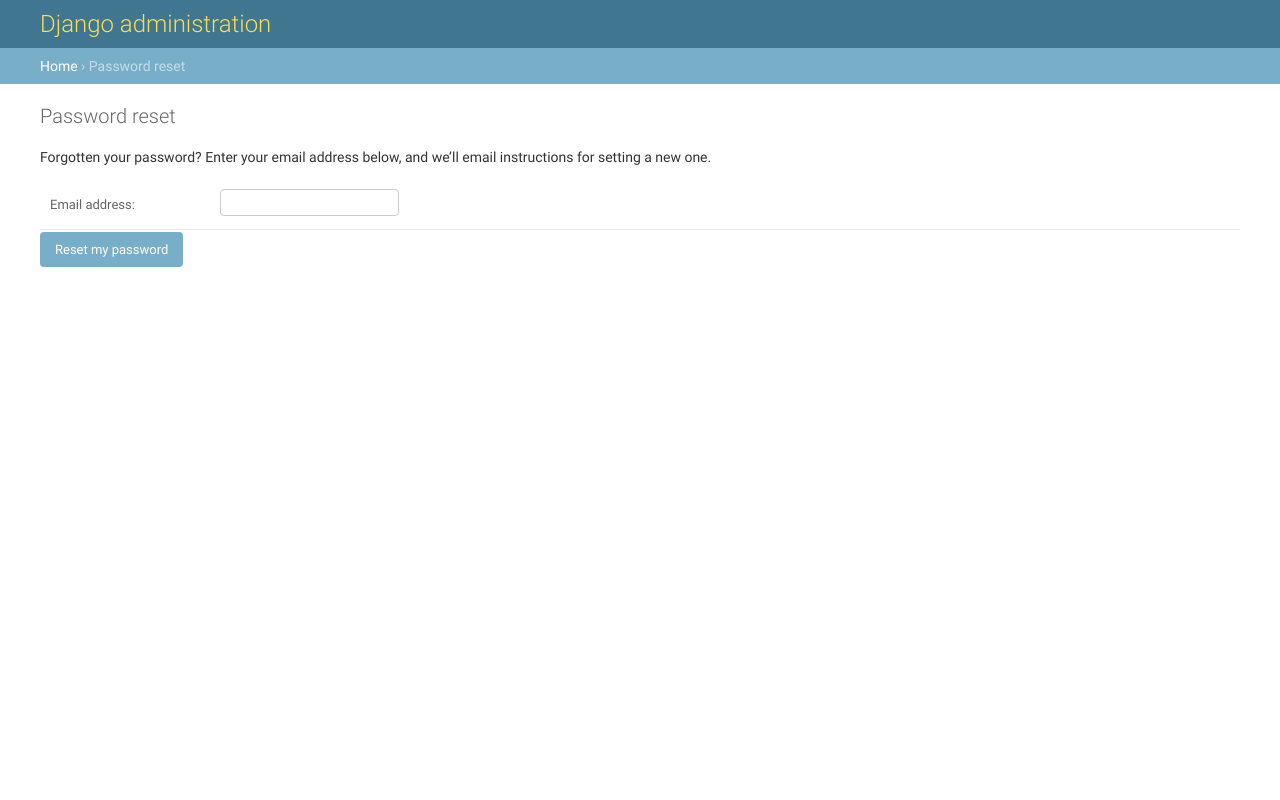
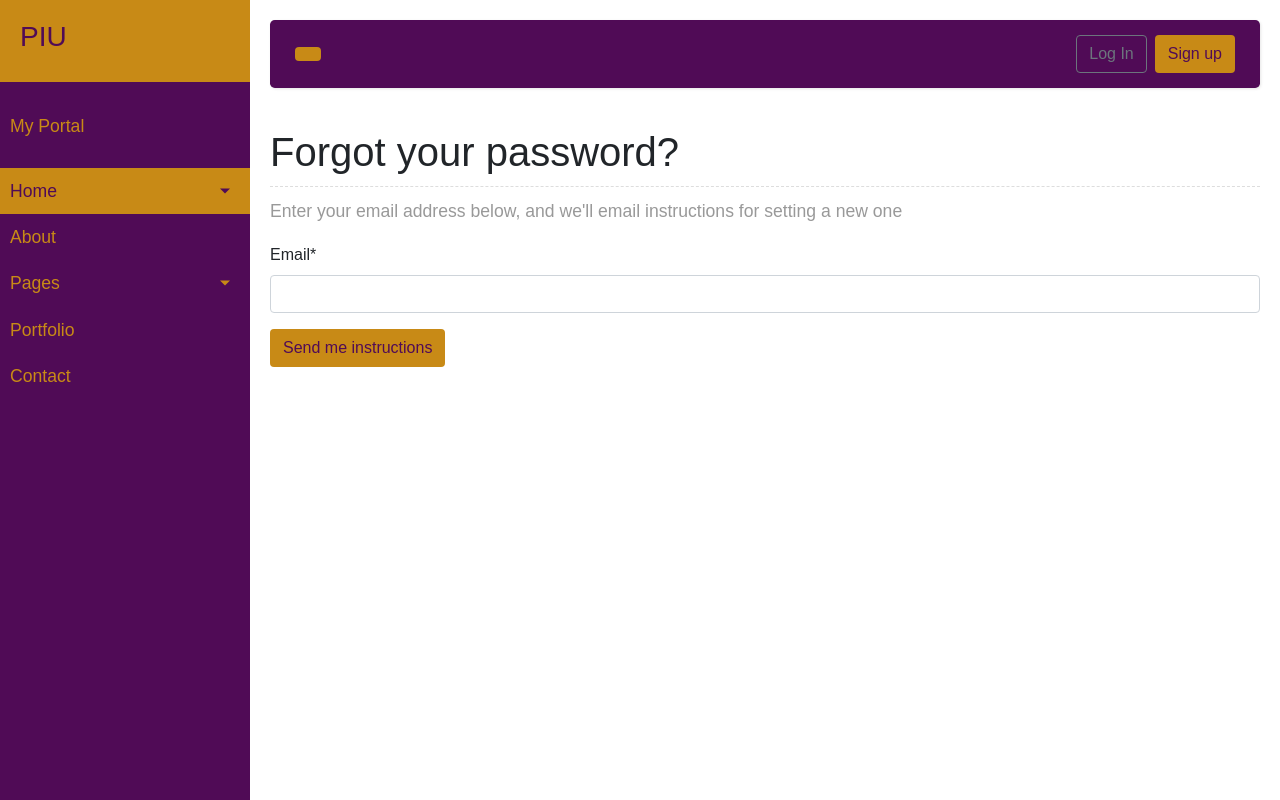
Before and after one commit to Cent-Luc/University_Portal, a Django app: a page that, after the commit, uses templates/base.html in a window 1280 px wide. Run offline with Django 3.2, Linux system fonts and the light colour scheme; some libraries are stand-ins or nearby versions.

Commit message:
Added password reset templates

```diff
--- a/static/css/stylesheet.css
+++ b/static/css/stylesheet.css
@@ -7,7 +7,7 @@
 
 body {
     font-family: sans-serif;
-    background: #fafafa;
+    background: #fff;
 }
 p {
     font-family: sans-serif;
@@ -23,7 +23,6 @@ nav a, nav a:hover, nav a:focus {
 }
 .navbar {
     padding: 15px 10px;
-    background: #fff;
     border: none;
     border-radius: 0;
     margin-bottom: 40px;
@@ -60,6 +59,16 @@ SIDEBAR STYLE
 .btn-sidebar {
     color: #500b56;
     background-color: #c88a16;
+}
+
+.btn-clairvoyant:hover {
+    color: #c88a16;
+    background-color: #500b56;
+}
+
+.btn-clairvoyant {
+    background-color: #c88a16;
+    color: #500b56;
 }
 
 .text-nav {
--- a/templates/base.html
+++ b/templates/base.html
@@ -60,7 +60,7 @@
             <!-- Page Content  -->
             <div id="content">
 
-                <nav class="navbar navbar-expand-lg navbar-dark bg-dark">
+                <nav class="navbar navbar-expand-lg navbar-dark bg-dark rounded-lg">
                     <div class="container-fluid">
 
                         <button type="button" id="sidebarCollapse" class="btn btn-sidebar">
--- /dev/null
+++ b/templates/registration/password_reset_form.html
@@ -0,0 +1,18 @@
+{% extends 'base.html' %}
+
+{% load crispy_forms_tags %}
+
+{% block title %}Forgot Your Password?{% endblock title %}
+
+{% block content %}
+<h1>Forgot your password?</h1>
+<div class="line"></div>
+<p>Enter your email address below, and we'll email instructions
+for setting a new one</p>
+
+<form method="post">
+    {% csrf_token %}
+    {{ form|crispy }}
+    <input class="btn btn-clairvoyant" type="submit" value="Send me instructions">
+</form>
+{% endblock content %}
--- a/university_portal/settings.py
+++ b/university_portal/settings.py
@@ -143,3 +143,5 @@ LOGIN_URL = '/users/login/'
 
 # Since we are using bootstrap4
 CRISPY_TEMPLATE_PACK = 'bootstrap4'
+
+EMAIL_BACKEND = "django.core.mail.backends.console.EmailBackend"
```
Also changed, not shown: templates/registration/password_reset_complete.html (added, +10 -0 lines), templates/registration/password_reset_confirm.html (added, +14 -0 lines), templates/registration/password_reset_done.html (added, +12 -0 lines).
